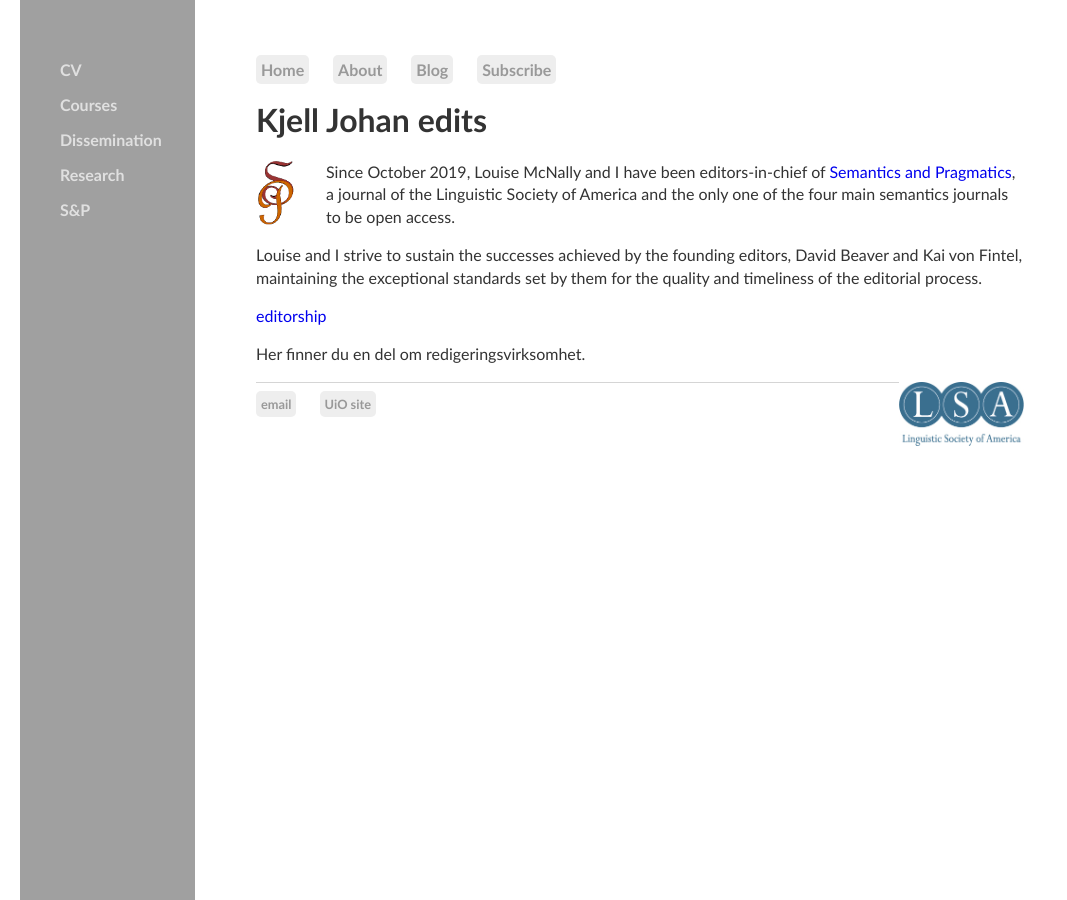
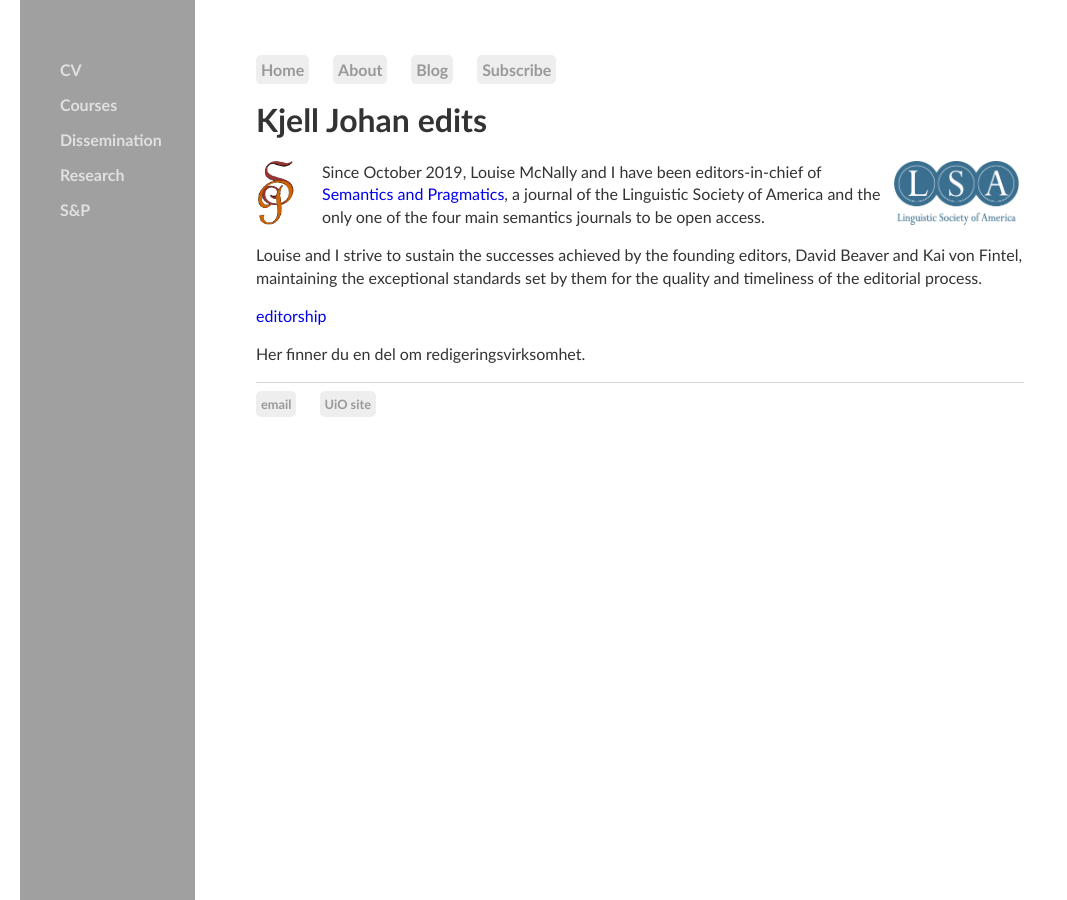
Before and after one commit to kjelljs/kjelljs.github.io, a Jekyll site: the page built from editorship/index.html, in a window 1280 px wide. Shown: the whole page, without its empty margins (0-1067 px from the left). Built offline with Jekyll 4.4.1, drawn with Linux system fonts in a browser that asks for light colours.

Commit message:
Update index.html

```diff
--- a/editorship/index.html
+++ b/editorship/index.html
@@ -4,10 +4,10 @@
 ---
 <div class="blurb">
 	<h1>Kjell Johan edits</h1>
-	<div style="width:70px; float:left;"><a href="https://semprag.org/index.php/sp/index"><img style="height:64px;" src="/pics/sp1.gif"></a></div>
+	<div style="width:66px; float:left;"><a href="https://semprag.org/index.php/sp/index"><img style="height:64px;" src="/pics/sp1.gif"></a></div><div style="width:130px; float:right;"><a href="https://www.linguisticsociety.org"><img style="height:64px;" src="/pics/LSAlogocmykWEB.jpg"></a></div>
 	<p>Since October 2019, Louise McNally and I have been editors-in-chief of <a href="https://semprag.org/index.php/sp/index">Semantics and Pragmatics</a>, a journal of the Linguistic Society of America and the only one of the four main semantics journals to be open access.</p>
 	<p>Louise and I strive to sustain the successes achieved by the founding editors, David Beaver and Kai von Fintel, maintaining the exceptional standards set by them for the quality and timeliness of the editorial process.</p>
 	<p><a href="http://kjelljs.github.io/pdf/Finteltweet.pdf">editorship</a></p>
 	<p>Her finner du en del om redigeringsvirksomhet.</p>
-	<div style="float:right;"><a href="https://www.linguisticsociety.org"><img style="height:64px;" src="/pics/LSAlogocmykWEB.jpg"></a></div>
+
 </div><!-- /.blurb -->
```
